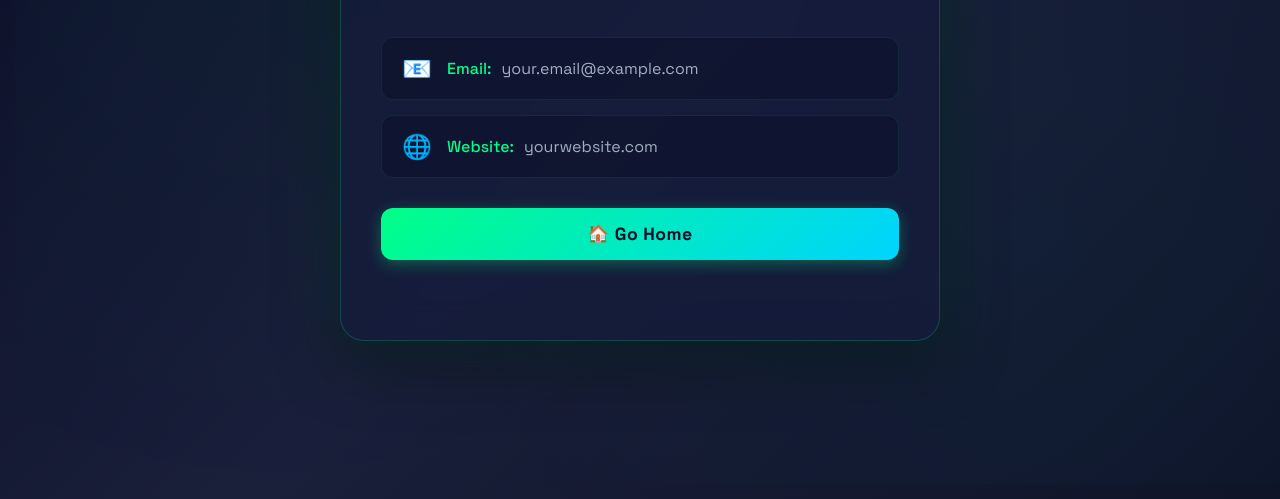
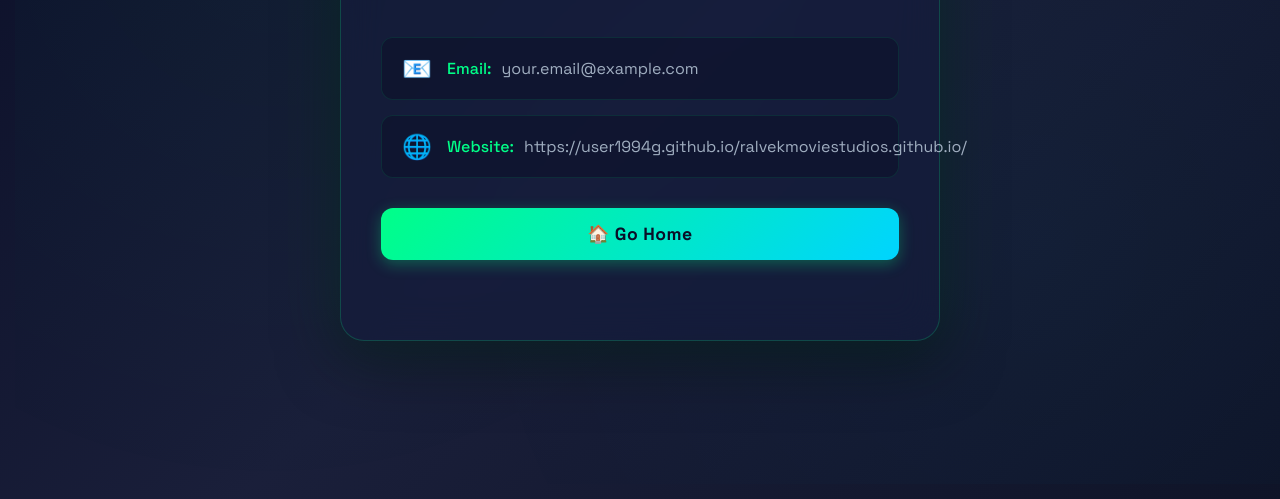
Before and after one commit to user1994g/ralvekmoviestudios.github.io, a plain HTML site: page contact.html in a window 1280 px wide. Shown: the part 301-800 px from the top of the page. Drawn offline with Linux system fonts and the light colour scheme.

Commit message:
contact.html

```diff
--- a/contact.html
+++ b/contact.html
@@ -233,15 +233,15 @@
         <div class="contact-item">
           <span class="icon">📧</span>
           <span class="label">Email:</span>
-          <a href="https://user1994g.github.io/ralvekmoviestudios.github.io/" class="value"
+          <a href="mailto:your.email@example.com" class="value"
             >your.email@example.com</a
           >
         </div>
         <div class="contact-item">
           <span class="icon">🌐</span>
           <span class="label">Website:</span>
-          <a href="https://yourwebsite.com" target="_blank" class="value"
-            >yourwebsite.com</a
+          <a href="https://user1994g.github.io/ralvekmoviestudios.github.io/" target="_blank" class="value"
+            >https://user1994g.github.io/ralvekmoviestudios.github.io/</a
           >
         </div>
       <a href="index.html" class="home-btn">🏠 Go Home</a>
```
